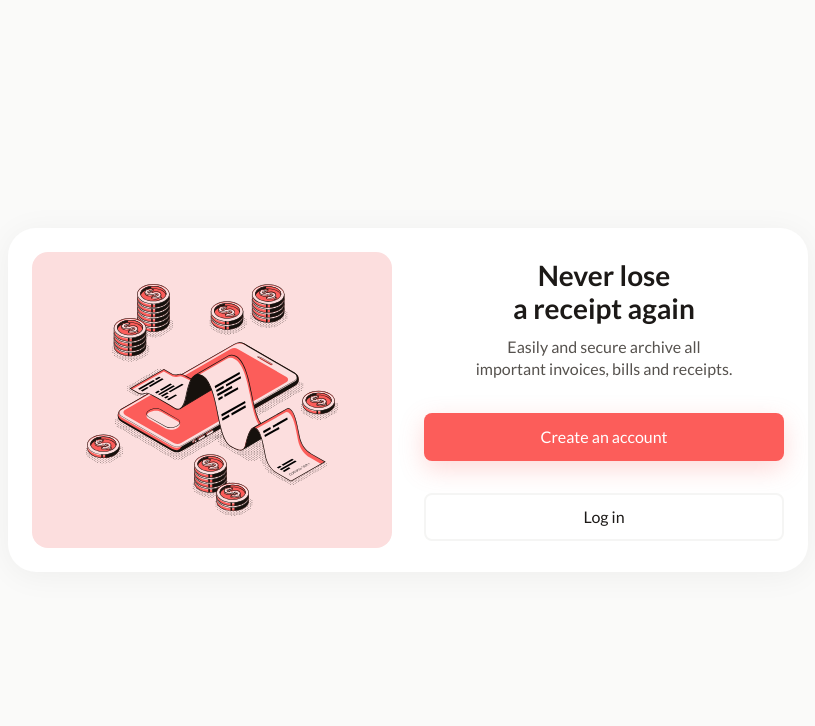
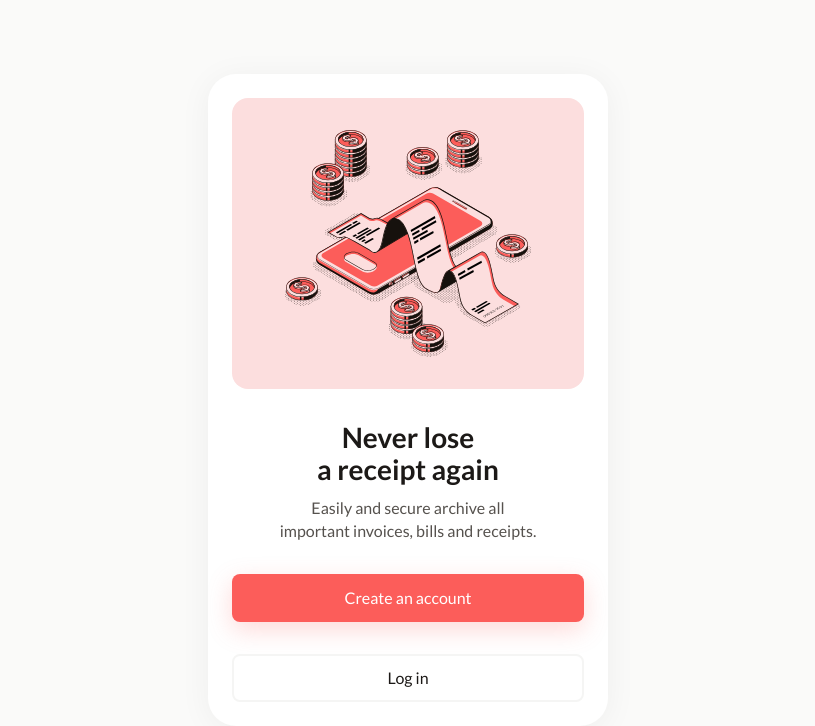
Before and after one commit to frontendpaul/recipt-app, a Next.js app: page / in a window 1280 px wide. Shown: the top 726 px of the page, without its empty margins (232-1047 px from the left). Built offline with nearby package versions, Linux system fonts and the light colour scheme; no server answers.

Commit message:
refactoring; add card header

```diff
--- a/components/Account.js
+++ b/components/Dashboard.js
@@ -1,7 +1,8 @@
 import { useEffect, useState } from 'react';
 import { supabase } from '../utils/supabaseClient';
+import Header from './Header';
 
-export default function Account({ session }) {
+const Dashboard = ({ session }) => {
   const [loading, setLoading] = useState(true);
   const [bills, setBills] = useState(null);
 
@@ -30,12 +31,9 @@ export default function Account({ session }) {
   };
 
   return (
-    <div>
-      <div>
-        <button
-          className="button block"
-          onClick={() => supabase.auth.signOut()}
-        >
+    <div className="dashboard">
+      <Header title="Your documents" />
+      <button className="button block" onClick={() => supabase.auth.signOut()}>
         Sign Out
       </button>
       {!loading &&
@@ -43,6 +41,7 @@ export default function Account({ session }) {
           return <div key={bill.id}>{bill.title}</div>;
         })}
     </div>
-    </div>
   );
-}
+};
+
+export default Dashboard;
--- /dev/null
+++ b/components/Header.js
@@ -0,0 +1,13 @@
+import { FiUser } from 'react-icons/fi';
+
+const Header = ({ title }) => {
+  return (
+    <header className="cardHeader">
+      <h1 className="headline">{title}</h1>
+      <button className="btn btn-grey btn-with-icon round">
+        <FiUser />
+      </button>
+    </header>
+  );
+};
+export default Header;
--- /dev/null
+++ b/components/Welcome.js
@@ -0,0 +1,57 @@
+import { motion } from 'framer-motion';
+import Link from 'next/link';
+
+const container = {
+  show: {
+    transition: {
+      delayChildren: 0.25,
+      staggerChildren: 0.25,
+    },
+  },
+};
+
+const item = {
+  hidden: { opacity: 0, y: 20 },
+  show: {
+    opacity: 1,
+    y: 0,
+    transition: { duration: 0.75, ease: [0.33, 1, 0.68, 1] },
+  },
+};
+
+const Welcome = () => {
+  return (
+    <motion.div
+      className="welcomeCardLayout cardPadding"
+      variants={container}
+      initial="hidden"
+      animate="show"
+    >
+      <div className="imageWrapper">
+        <motion.img
+          src="receipt.svg"
+          alt="An illustration of a receipt laying on the mobile phone with a few coins around it."
+          variants={item}
+        />
+      </div>
+      <motion.div className="content" variants={item}>
+        <h1 className="heading">
+          Never lose <br /> a receipt again
+        </h1>
+        <p>
+          Easily and secure archive all <br /> important invoices, bills and
+          receipts.
+        </p>
+        <div className="buttonsWrapper">
+          <Link href="register">
+            <a className="btn btn-primary">Create an account</a>
+          </Link>
+          <Link href="login">
+            <a className="btn btn-outline">Log in</a>
+          </Link>
+        </div>
+      </motion.div>
+    </motion.div>
+  );
+};
+export default Welcome;
--- /dev/null
+++ b/layouts/Layout.js
@@ -0,0 +1,19 @@
+import Head from 'next/head';
+
+const Layout = ({ children }) => {
+  return (
+    <main className="page">
+      <Head>
+        <title>BillKeep - never lose a recipt again.</title>
+        <meta
+          name="description"
+          content="Easily and secure archive all
+          important invoices, bills and receipts."
+        />
+      </Head>
+      <div className="card">{children}</div>
+    </main>
+  );
+};
+
+export default Layout;
--- a/layouts/NoUserLayout.js
+++ /dev/null
@@ -1,27 +0,0 @@
-import clsx from 'clsx';
-import { motion } from 'framer-motion';
-import Head from 'next/head';
-import { useRouter } from 'next/router';
-
-const NoUserLayout = ({ children }) => {
-  const { pathname } = useRouter();
-  const isForm = pathname === '/register' || pathname === '/login';
-
-  return (
-    <div className="page">
-      <Head>
-        <title>BillKeep - never lose a recipt again.</title>
-        <meta
-          name="description"
-          content="Easily and secure archive all
-          important invoices, bills and receipts."
-        />
-      </Head>
-      <motion.div className={clsx('card', isForm && 'isForm')}>
-        {children}
-      </motion.div>
-    </div>
-  );
-};
-
-export default NoUserLayout;
--- a/pages/_app.js
+++ b/pages/_app.js
@@ -1,12 +1,12 @@
-import NoUserLayout from '../layouts/noUserLayout';
+import Layout from '../layouts/Layout';
 import '../styles/globals.css';
 import '../styles/variables.css';
 
 function MyApp({ Component, pageProps }) {
   return (
-    <NoUserLayout>
+    <Layout>
       <Component {...pageProps} />
-    </NoUserLayout>
+    </Layout>
   );
 }
 
--- a/pages/index.js
+++ b/pages/index.js
@@ -1,7 +1,6 @@
-import { motion } from 'framer-motion';
-import Link from 'next/link';
 import { useEffect, useState } from 'react';
-import Account from '../components/Account';
+import Dashboard from '../components/Dashboard';
+import Welcome from '../components/Welcome';
 import { supabase } from '../utils/supabaseClient';
 
 const Home = () => {
@@ -41,63 +40,9 @@ const Home = () => {
     };
   }, []);
 
-  const container = {
-    show: {
-      transition: {
-        delayChildren: 0.25,
-        staggerChildren: 0.25,
-      },
-    },
-  };
+  if (!session) return <Welcome />;
 
-  const item = {
-    hidden: { opacity: 0, y: 20 },
-    show: {
-      opacity: 1,
-      y: 0,
-      transition: { duration: 0.75, ease: [0.33, 1, 0.68, 1] },
-    },
-  };
-
-  return (
-    <motion.div
-      className="cardLayout"
-      variants={container}
-      initial="hidden"
-      animate="show"
-    >
-      {!session ? (
-        <>
-          <div className="imageWrapper">
-            <motion.img
-              src="receipt.svg"
-              alt="An illustration of a receipt laying on the mobile phone with a few coins around it."
-              variants={item}
-            />
-          </div>
-          <motion.div className="content" variants={item}>
-            <h1 className="heading">
-              Never lose <br /> a receipt again
-            </h1>
-            <p>
-              Easily and secure archive all <br /> important invoices, bills and
-              receipts.
-            </p>
-            <div className="buttonsWrapper">
-              <Link href="register">
-                <a className="btn btn-primary">Create an account</a>
-              </Link>
-              <Link href="login">
-                <a className="btn btn-outline">Log in</a>
-              </Link>
-            </div>
-          </motion.div>
-        </>
-      ) : (
-        <Account key={session.user.id} session={session} />
-      )}
-    </motion.div>
-  );
+  return <Dashboard key={session.user.id} session={session} />;
 };
 
 export default Home;
--- a/pages/login.js
+++ b/pages/login.js
@@ -28,8 +28,9 @@ function Login() {
     }
   };
 
+  //TODO: handle form validation
   return (
-    <>
+    <div className="cardPadding">
       <h1 className="heading">Hello again!</h1>
       <p>Enter your credentials to log in.</p>
       <form id="login">
@@ -81,7 +82,7 @@ function Login() {
           Don&apos;t have an account yet? <Link href="register">Sign up</Link>
         </p>
       </footer>
-    </>
+    </div>
   );
 }
 
--- a/pages/register.js
+++ b/pages/register.js
@@ -65,8 +65,9 @@ function Register() {
     }
   }
 
+  //TODO: handle form validation
   return (
-    <>
+    <div className="cardPadding">
       <h1 className="heading">Welcome!</h1>
       <p>
         Let’s create a new account for you. <br />
@@ -124,7 +125,7 @@ function Register() {
           Already have an account? <Link href="login">Log in</Link>
         </p>
       </footer>
-    </>
+    </div>
   );
 }
 
--- a/styles/globals.css
+++ b/styles/globals.css
@@ -26,7 +26,7 @@ ol[role='list'] {
 }
 
 /* Set core root defaults */
-html:focus-within {
+html:focus-visible-within {
   scroll-behavior: smooth;
 }
 
@@ -59,7 +59,7 @@ select {
 
 /* Remove all animations, transitions and smooth scroll for people that prefer not to see them */
 @media (prefers-reduced-motion: reduce) {
-  html:focus-within {
+  html:focus-visible-within {
     scroll-behavior: auto;
   }
 
@@ -94,15 +94,12 @@ a {
   /* height: 100%; */
 }
 
+.p-3 {
+  padding: var(--s-3);
+}
+
 
 /* Typography */
-.heading {
-  margin-bottom: var(--s-3);
-  font-size: var(--fs-6);
-  font-weight: bold;
-  line-height: 1.15;
-}
-
 p {
   font-size: var(--fs-3);
   font-weight: normal;
@@ -114,13 +111,35 @@ p+p {
   margin-top: 1em;
 }
 
-@media screen and (min-width: 640px) {
-  .mobile-break {
-    display: none;
-  }
+.heading {
+  margin-bottom: var(--s-3);
+  font-size: var(--fs-6);
+  font-weight: bold;
+  line-height: 1.15;
 }
 
+.headline {
+  font-size: var(--fs-35);
+  font-weight: normal;
+}
 
+.bodyText {
+  font-size: var(--fs-3);
+  font-weight: normal;
+}
+
+.footnote {
+  font-size: var(--fs-25);
+  font-weight: normal;
+  color: var(--stone-500);
+}
+
+.caption {
+  font-size: var(--fs-2);
+  font-weight: normal;
+}
+
+/* Components */
 .page {
   display: flex;
   justify-content: center;
@@ -129,20 +148,25 @@ p+p {
 }
 
 .card {
-  padding: var(--s-3);
   width: 100%;
   background-color: var(--white);
   overflow: hidden;
   text-align: center;
 }
 
-.cardLayout {
+.cardPadding {
+  padding: var(--s-3);
+}
+
+.welcomeCardLayout {
   display: flex;
   flex-direction: column;
   gap: var(--s-6);
 }
 
-.content {}
+.dashboard {
+  min-height: 400px;
+}
 
 @media (min-width: 640px) {
   .page {
@@ -150,24 +174,27 @@ p+p {
   }
 
   .card {
-    width: min(100%, 800px);
+    width: min(100%, 400px);
     margin-inline: var(--s-5);
-    padding: var(--s-5);
     border-radius: var(--br-600);
     box-shadow: var(--shadow-400);
   }
 
-  .card.isForm {
-    width: min(100%, 400px);
+  .welcomeCard {
+    width: min(100%, 800px);
   }
 
-  .cardLayout {
+  .cardPadding {
+    padding: var(--s-5);
+  }
+
+  /* .welcomeCardLayout {
     flex-direction: row;
   }
 
-  .cardLayout>* {
+  .welcomeCardLayout>* {
     flex: 1;
-  }
+  } */
 
   .content {
     display: grid;
@@ -209,6 +236,10 @@ p+p {
   transition: var(--transition);
 }
 
+.btn>* {
+  flex-shrink: 0;
+}
+
 .btn.disabled {
   opacity: 0.5;
   cursor: not-allowed;
@@ -221,9 +252,18 @@ p+p {
   box-shadow: var(--light-red-shadow-500);
 }
 
-.btn-primary:focus,
+.btn-primary:focus-visible,
 .btn-primary:hover {
   box-shadow: var(--light-red-shadow-700);
+}
+
+.btn-grey {
+  background-color: var(--stone-150);
+}
+
+.btn-grey:focus-visible,
+.btn-grey:hover {
+  background-color: var(--stone-200);
 }
 
 .btn-outline {
@@ -231,7 +271,7 @@ p+p {
   border: 2px solid var(--stone-100);
 }
 
-.btn-outline:focus,
+.btn-outline:focus-visible,
 .btn-outline:hover {
   border-color: var(--stone-300);
 }
@@ -239,11 +279,25 @@ p+p {
 .btn svg {
   width: 1.5em;
   height: 1.5em;
-  margin: -.5em;
+  margin-block: -.25em;
 }
 
 .icon-left svg {
   margin-right: 1em;
+}
+
+.btn-with-icon {
+  --padding-base: 0.625rem;
+  padding: var(--padding-base);
+}
+
+.btn-with-icon svg {
+  margin-block: 0;
+}
+
+.btn-with-icon:where(.round) {
+  --padding-base: 0.375rem;
+  border-radius: 100%;
 }
 
 .formField {
@@ -279,7 +333,7 @@ p+p {
   transition: var(--transition);
 }
 
-.formField input:focus-visible,
+.formField input:focus-visible-visible,
 .formField input:active {
   outline: unset;
   background-color: white;
@@ -330,3 +384,23 @@ p+p {
   color: var(--light-red-300);
   margin-left: var(--s-1);
 }
+
+.cardHeader {
+  --btn-width: 48px;
+  --spacing-base: var(--s-3);
+  display: flex;
+  align-items: flex-end;
+  justify-content: space-between;
+  margin-block: var(--spacing-base);
+  padding: 0 var(--spacing-base) 0 calc(var(--spacing-base) + var(--btn-width));
+}
+
+.cardHeader h1 {
+  flex: 1;
+}
+
+@media (min-width: 640px) {
+  .cardHeader {
+    --spacing-base: var(--s-5);
+  }
+}
--- a/styles/variables.css
+++ b/styles/variables.css
@@ -24,6 +24,7 @@ xxl: 1536px;
 
   --stone-50: hsl(60, 9%, 98%);
   --stone-100: hsl(60, 5%, 96%);
+  --stone-150: hsl(60, 5%, 93%);
   --stone-200: hsl(20, 6%, 90%);
   --stone-300: hsl(24, 6%, 83%);
   --stone-400: hsl(24, 5%, 64%);
```
Lines whose indentation alone changed are shown as unchanged.
